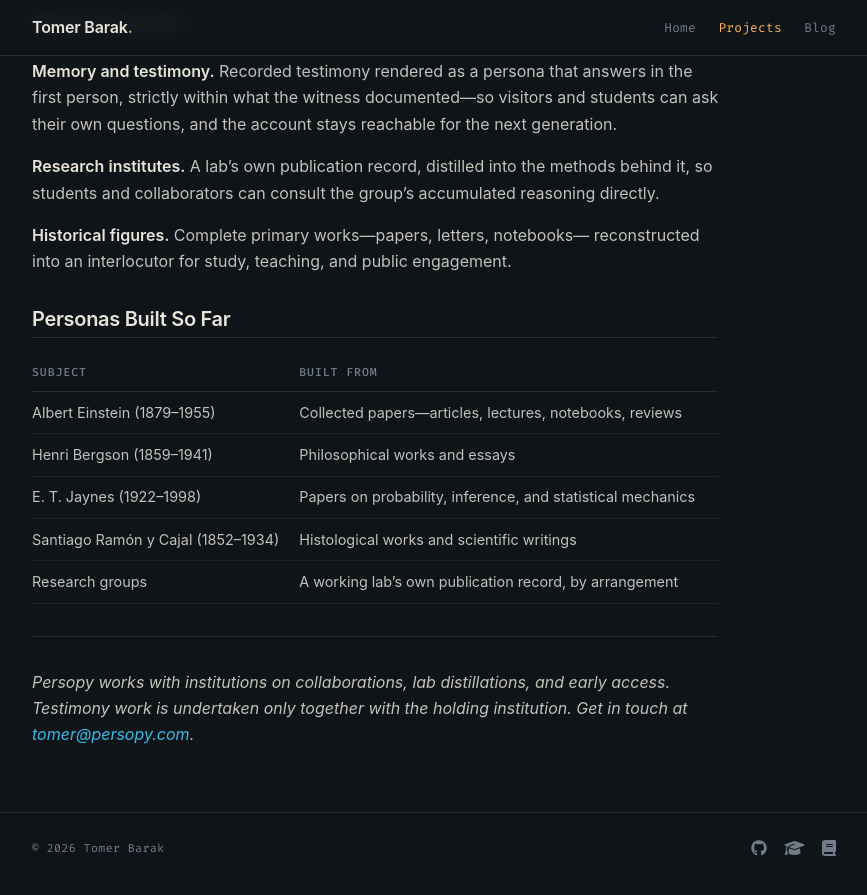
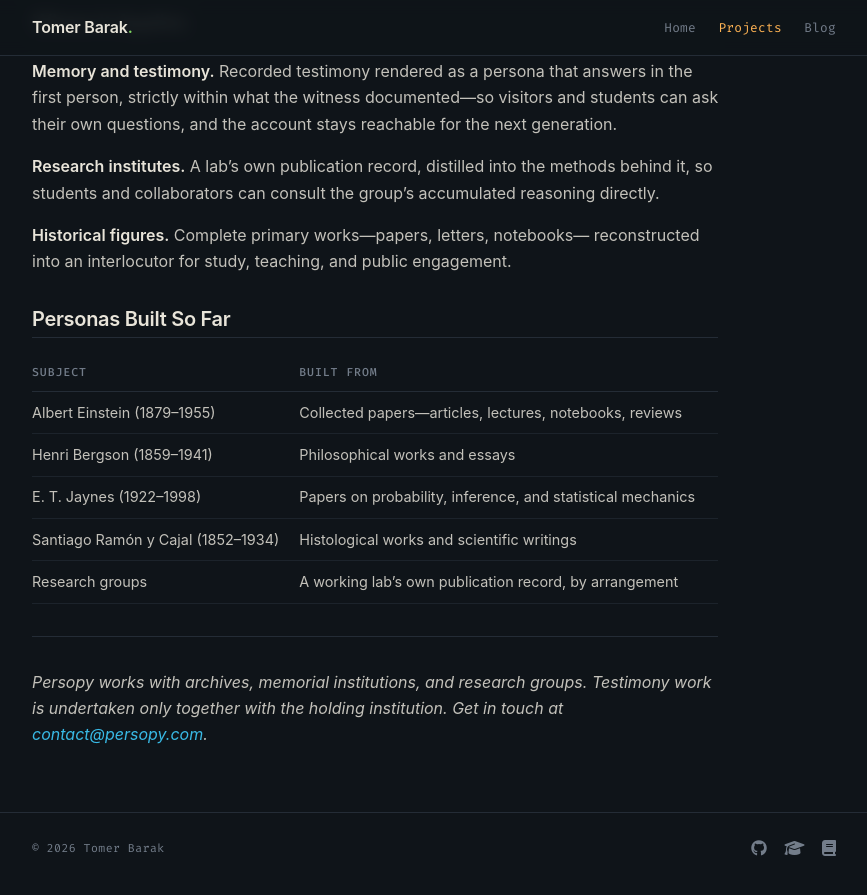
Before and after one commit to Tomer-Barak/Tomer-Barak.github.io, a Jekyll site: the page built from _projects/persopy.md, in a window 1280 px wide and 900 px high, scrolled down 994 px. Shown: the top 895 px of the window, without its empty margins (206-1073 px from the left). Built offline with Jekyll 4.4.1, drawn with Linux system fonts in a browser that asks for light colours.

Commit message:
Persopy page: drop early-access framing, use contact@ address

```diff
--- a/_projects/persopy.md
+++ b/_projects/persopy.md
@@ -61,6 +61,6 @@
 
 ---
 
-*Persopy works with institutions on collaborations, lab distillations, and early
-access. Testimony work is undertaken only together with the holding institution.
-Get in touch at [tomer@persopy.com](mailto:tomer@persopy.com).*
+*Persopy works with archives, memorial institutions, and research groups.
+Testimony work is undertaken only together with the holding institution.
+Get in touch at [contact@persopy.com](mailto:contact@persopy.com).*
```
